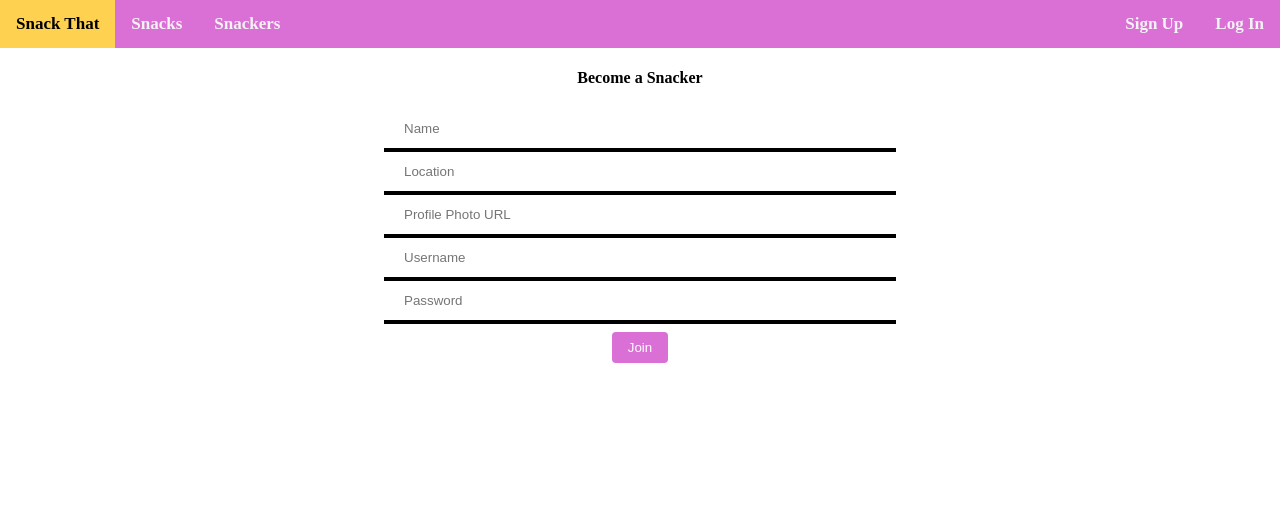
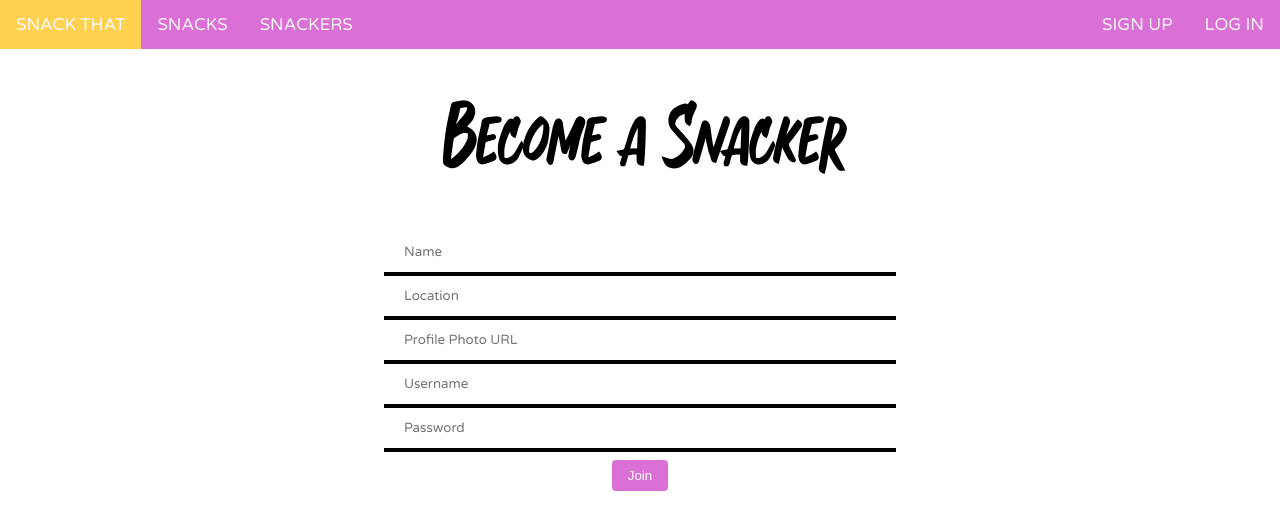
Before and after one commit to Waffles4Ransom/snack_that_frontend, a React (Create React App) app: page /signup in a window 1280 px wide. Shown: the top 530 px of the page. Built offline with nearby package versions, Linux system fonts and the light colour scheme; no server answers; a web font is replaced by a local one.

Commit message:
use title font on different components, small css tweaks

```diff
--- a/src/App.css
+++ b/src/App.css
@@ -1,6 +1,9 @@
 .App {
   text-align: center;
   padding-bottom: 18px;
+  /* font-family: 'Francois One', sans-serif; */
+  /* font-family: 'Righteous', cursive; */
+  font-family: 'Varela Round', sans-serif;
 }
 
 .nav {
@@ -8,9 +11,17 @@
   overflow: hidden;
 }
 
-a {
-  text-decoration: none;
-  font-weight: bolder;
+.nal_font {
+  font-family: Nalotta;
+  font-size: 4em;
+}
+
+.nal_font.big {
+  font-size: 8em;
+}
+
+.snackIcons {
+  padding-top: 2.5em;
 }
 
 /* NavBar Styling */
@@ -29,9 +40,10 @@ a {
 }
 
 .nav .link:hover {
-  /* background-color: #ddd; */
+  /* background-color: #ddd;
+  color: black; */
   background-color: #FED250;
-  color: black;
+  color: ghostwhite;
 }
 
 /* FORM STYLING  */
@@ -45,6 +57,7 @@ input[type=text], [type=password] {
   border-bottom: 4px solid black;
   display: block;
   outline: none;
+  font-family: 'Varela Round', sans-serif;
 }
 
 input[type=text]:focus, [type=password]:focus {
@@ -63,7 +76,7 @@ button {
 }
 
 button:hover {
-  background-color: purple;
+  background-color: midnightblue;
 }
 
 .error {
@@ -96,7 +109,8 @@ button:hover {
 }
 
 .snackcard:hover {
-  border: mediumorchid solid 6px;
+  /* border: mediumorchid solid 6px; */
+  border: #FED250 solid 6px;
 }
 
 .snackImg {
@@ -134,7 +148,9 @@ button:hover {
   box-shadow: 8px 10px 10px slategray;
   margin: 2% 10%;
   padding: 5px;
-  background-color: mistyrose;
+  /* background-color: mistyrose; */
+  background-color: cornsilk;
+  /* background-color: rgb(210, 243, 252); */
 }
 
 .snack_title {
@@ -187,13 +203,14 @@ button:hover {
   margin-left: 30%;
   margin-right: 30%;
   padding-bottom: 10px;
+  font-family: Nalotta;
+  font-size: 3em;
 }
 
 .reviewcard {
   border: solid black 6px;
   border-radius: 4px;
   box-shadow: 8px 10px 10px slategray;
-  /* height: 280px; */
   width: 180px;
   padding: 10px;
   margin: 20px;
--- a/src/App.js
+++ b/src/App.js
@@ -18,7 +18,7 @@ import Users from './components/users/Users'
 import Profile from './components/users/Profile'
 import LogIn from './components/LogIn'
 import SignUp from './components/SignUp'
-import addSnackForm from './components/snacks/SnackForm'
+import SnackForm from './components/snacks/SnackForm'
 
 
 
@@ -34,29 +34,28 @@ class App extends Component {
     if (this.props.currentUser.hasOwnProperty('id')) {
       return(
         <>
-          <Link to='/' onClick={() => this.props.logout()} className='link right'>Log Out</Link>
-          <Link to={`/users/${this.props.currentUser.id}`} className='link right'>My Profile</Link>
+          <Link to='/' onClick={() => this.props.logout()} className='link right'>LOG OUT</Link>
+          <Link to={`/users/${this.props.currentUser.id}`} className='link right'>MY PROFILE</Link>
         </>
       )
     } else {
       return (
         <>
-          <Link to="/login" className='link right'>Log In</Link>
-          <Link to="/signup" className='link right'>Sign Up</Link>
+          <Link to="/login" className='link right'>LOG IN</Link>
+          <Link to="/signup" className='link right'>SIGN UP</Link>
         </>
       )
     }
   }
 
   render() {
-    // console.log(this.props.currentUser, this.props.users)
     return (
       <Router>
         <div className="App">
           <div className='nav'>
-            <Link to="/" className='link'>Snack That</Link>
-            <Link to="/snacks" className='link'>Snacks</Link>
-            <Link to="/users" className='link'>Snackers</Link>
+            <Link to="/" className='link'>SNACK THAT</Link>
+            <Link to="/snacks" className='link'>SNACKS</Link>
+            <Link to="/users" className='link'>SNACKERS</Link>
             {this.renderUserNavs()}
           </div>
 
@@ -64,7 +63,7 @@ class App extends Component {
             <Route exact path='/' component={HomeContainer} />
             <Route path='/signup' component={SignUp} />
             <Route path='/login' component={LogIn} />
-            <Route path='/snacks/new' component={addSnackForm}/>
+            <Route path='/snacks/new' component={SnackForm}/>
             <Route path='/users/:id' render={ props => {
               if (this.props.users) {
                 let user = this.props.users.find(u => u.id === Number.parseInt(props.match.params.id))
--- a/src/components/SignUp.js
+++ b/src/components/SignUp.js
@@ -24,7 +24,7 @@ const SignUp = ({ signup, currentUser, history }) => {
 
   return(
     <>
-      <h4>Become a Snacker</h4>
+      <h2 className='nal_font'>Become a Snacker</h2>
       {renderErrors()}
       <Form
         submitCallback={handleSubmit}
--- a/src/components/snacks/SnackForm.js
+++ b/src/components/snacks/SnackForm.js
@@ -83,7 +83,7 @@ class SnackForm extends Component {
   render() {
     return(
       <div>
-        <h1 className='dotted'>Add a new Snack</h1>
+        <h1 className='dotted nal_font'>Add a new Snack</h1>
           <form onSubmit={this.handleSubmit}>
             <input
             type='text'
```
